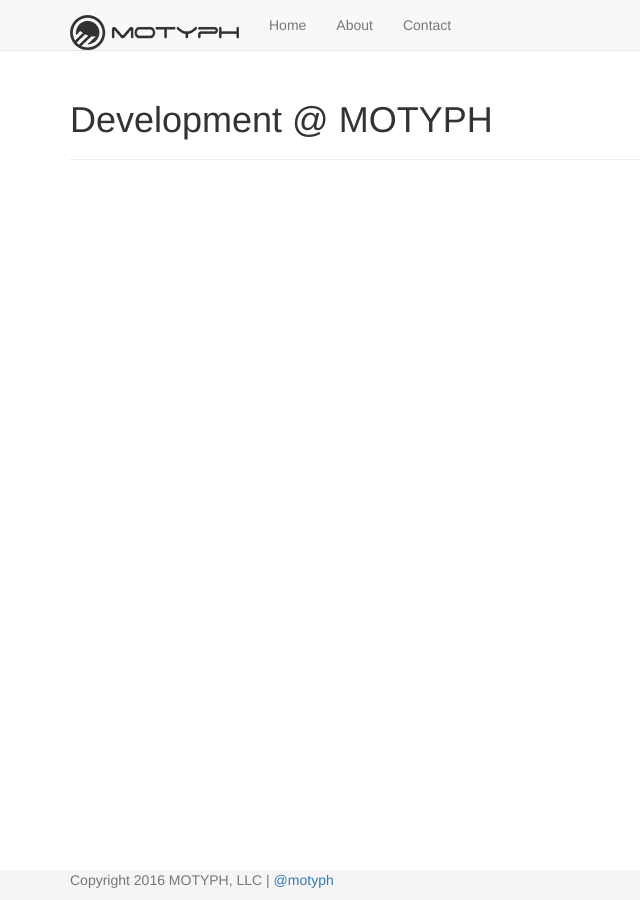
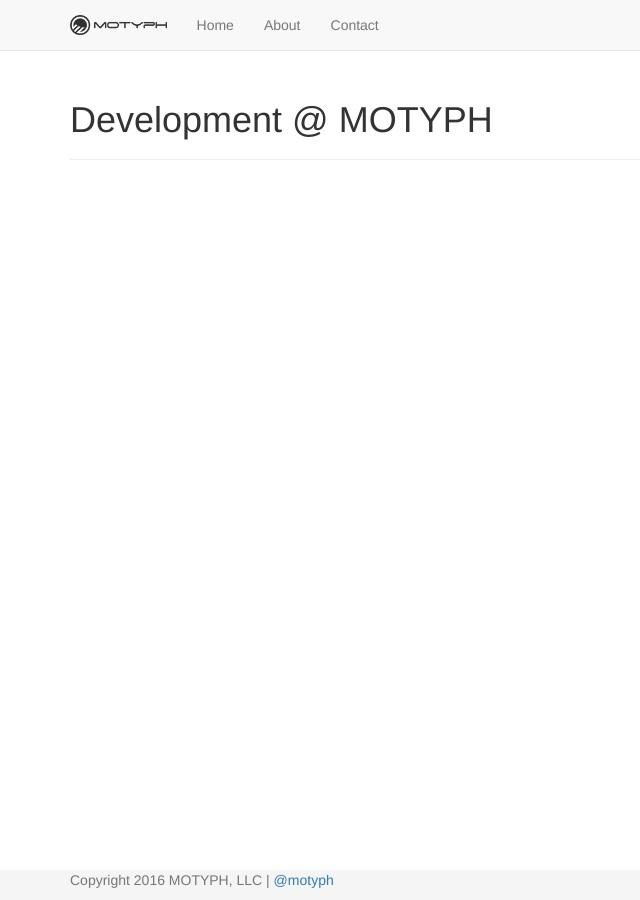
Before and after one commit to motyph/motyph.github.io, a Jekyll site: the page built from index.html, in a window 1280 px wide. Shown: the whole page, without its empty margins (0-640 px from the left). Built offline with Jekyll 4.4.1, drawn with Linux system fonts in a browser that asks for light colours; nearby versions of some CDN libraries.

Commit message:
Restricting logo height

```diff
--- a/assets/css/sticky-footer-navbar.css
+++ b/assets/css/sticky-footer-navbar.css
@@ -22,3 +22,7 @@
   height: 30px;
   background-color: #f5f5f5;
 }
+
+.navbar-brand > img {
+  height: 20px;
+}
```
